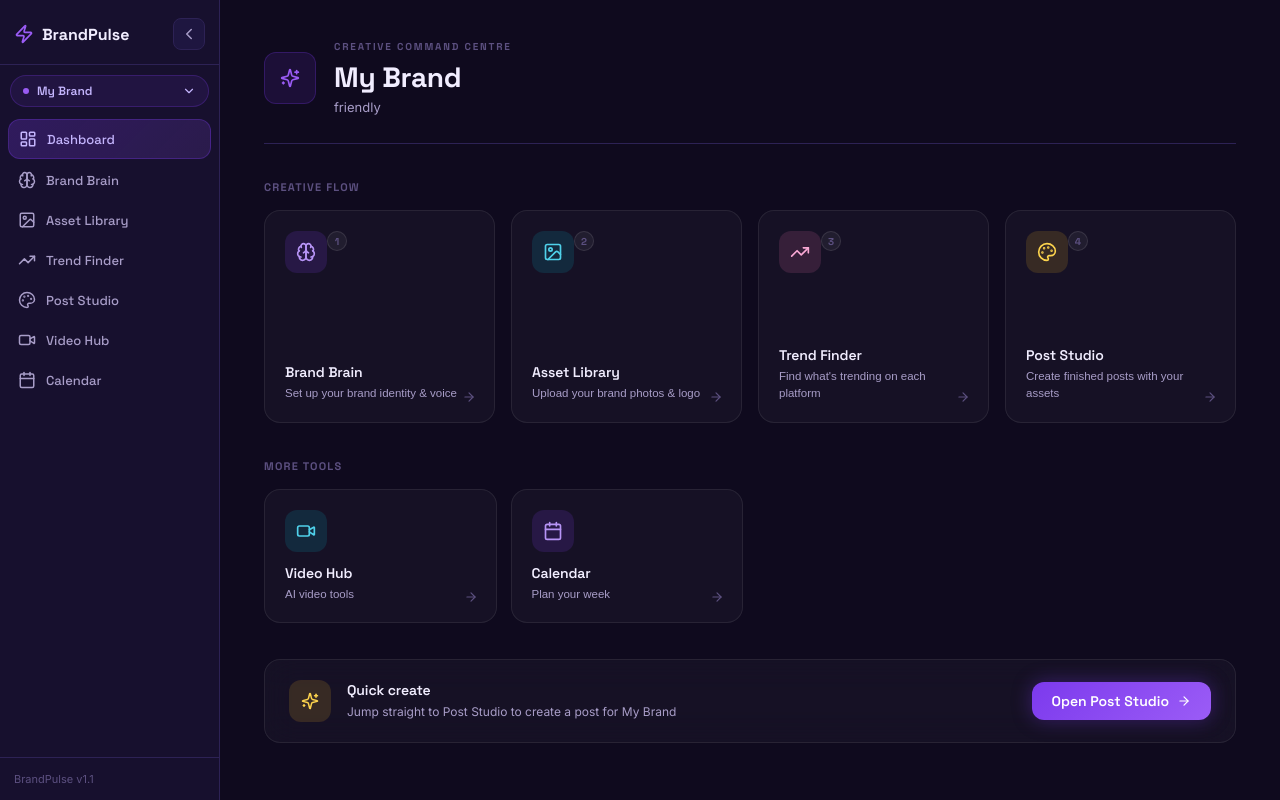
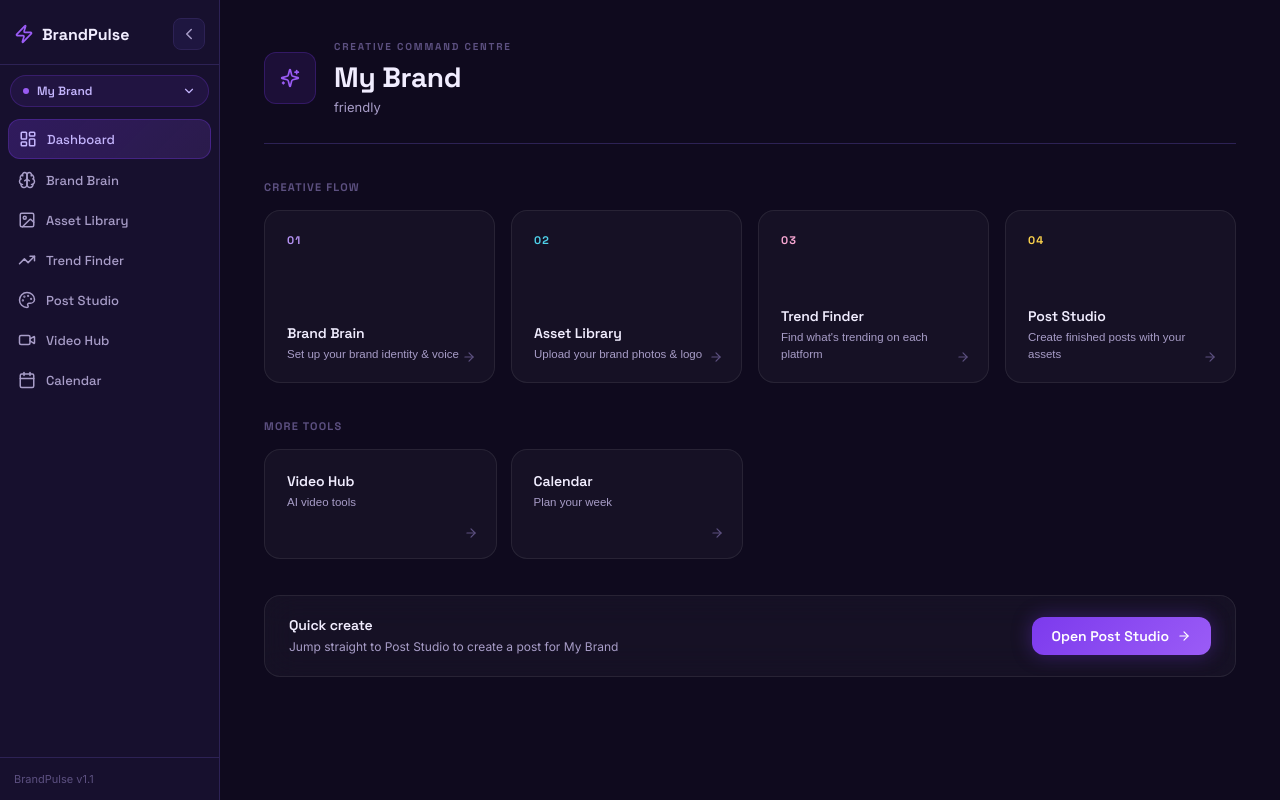
Before and after one commit to soulart2024-ship-it/brandpulse, a React (Vite) app: page / in a window 1280 px wide. Both pictures are taken after typing "Sample123" into the empty fields and a click on the button "Enter BrandPulse". Built offline with nearby package versions, Linux system fonts and the light colour scheme.

Commit message:
Remove icons from Dashboard cards - cleaner minimal look

```diff
--- a/src/pages/Dashboard.css
+++ b/src/pages/Dashboard.css
@@ -65,26 +65,19 @@
   gap: 16px;
 }
 .flow-card {
-  aspect-ratio: 1 / 0.92;
+  aspect-ratio: 1 / 0.75;
   display: flex; flex-direction: column; justify-content: space-between;
-  padding: 20px;
+  padding: 22px 22px 20px 22px;
 }
-.flow-card-top { display: flex; align-items: flex-start; justify-content: space-between; position: relative; z-index: 1; }
 .flow-step-num {
-  font-size: 10px; font-weight: 700; color: var(--text-lo);
-  font-family: 'Space Grotesk', sans-serif;
-  background: rgba(255,255,255,0.05); border: 1px solid rgba(255,255,255,0.1);
-  border-radius: 50%; width: 20px; height: 20px;
-  display: flex; align-items: center; justify-content: center; flex-shrink: 0;
+  font-size: 11px; font-weight: 700; font-family: 'Space Grotesk', sans-serif;
+  letter-spacing: 1px; position: relative; z-index: 1;
 }
-.card-icon {
-  width: 42px; height: 42px; border-radius: 12px;
-  display: flex; align-items: center; justify-content: center; flex-shrink: 0;
-}
-.icon-violet   { background: rgba(124,58,237,0.16); color: #b794f6; }
-.icon-electric { background: rgba(6,182,212,0.14);  color: #4fd1ea; }
-.icon-rose     { background: rgba(244,114,182,0.14); color: #f9a8d4; }
-.icon-gold     { background: rgba(251,191,36,0.14);  color: #fcd34d; }
+.accent-violet .flow-step-num   { color: #b794f6; }
+.accent-electric .flow-step-num { color: #4fd1ea; }
+.accent-rose .flow-step-num      { color: #f9a8d4; }
+.accent-gold .flow-step-num      { color: #fcd34d; }
+.flow-step-num::before { content: '0'; }
 
 .flow-info { position: relative; z-index: 1; }
 .flow-info h3 { font-size: 14px; font-weight: 600; color: var(--text-hi);
@@ -97,7 +90,7 @@
 .more-grid { display: grid; grid-template-columns: repeat(auto-fill, minmax(200px, 1fr)); gap: 14px; }
 .more-card {
   display: flex; flex-direction: column; gap: 12px;
-  padding: 20px; min-height: 128px; justify-content: space-between;
+  padding: 22px; min-height: 110px; justify-content: space-between;
 }
 .more-card .flow-info { flex: 1; }
 
--- a/src/pages/Dashboard.jsx
+++ b/src/pages/Dashboard.jsx
@@ -1,16 +1,16 @@
-import { Brain, Image, TrendingUp, Palette, Video, Calendar, ArrowRight, Sparkles } from 'lucide-react'
+import { ArrowRight, Sparkles } from 'lucide-react'
 import './Dashboard.css'
 
 const FLOW = [
-  { step: 1, id: 'brand',  label: 'Brand Brain',   desc: 'Set up your brand identity & voice',      icon: Brain,      color: 'violet' },
-  { step: 2, id: 'assets', label: 'Asset Library',  desc: 'Upload your brand photos & logo',         icon: Image,      color: 'electric' },
-  { step: 3, id: 'trends', label: 'Trend Finder',   desc: "Find what's trending on each platform",   icon: TrendingUp, color: 'rose' },
-  { step: 4, id: 'studio', label: 'Post Studio',    desc: 'Create finished posts with your assets',  icon: Palette,    color: 'gold' },
+  { step: 1, id: 'brand',  label: 'Brand Brain',   desc: 'Set up your brand identity & voice',     color: 'violet' },
+  { step: 2, id: 'assets', label: 'Asset Library',  desc: 'Upload your brand photos & logo',        color: 'electric' },
+  { step: 3, id: 'trends', label: 'Trend Finder',   desc: "Find what's trending on each platform",  color: 'rose' },
+  { step: 4, id: 'studio', label: 'Post Studio',    desc: 'Create finished posts with your assets', color: 'gold' },
 ]
 
 const MORE = [
-  { id: 'video',    label: 'Video Hub', desc: 'AI video tools', icon: Video,    color: 'electric' },
-  { id: 'calendar', label: 'Calendar',  desc: 'Plan your week',  icon: Calendar, color: 'violet' },
+  { id: 'video',    label: 'Video Hub', desc: 'AI video tools', color: 'electric' },
+  { id: 'calendar', label: 'Calendar',  desc: 'Plan your week',  color: 'violet' },
 ]
 
 export default function Dashboard({ onNavigate, brand }) {
@@ -41,12 +41,9 @@ export default function Dashboard({ onNavigate, brand }) {
       <section className="flow-section animate-slide-up">
         <h2 className="section-title">Creative Flow</h2>
         <div className="flow-grid">
-          {FLOW.map(({ step, id, label, desc, icon: Icon, color }) => (
+          {FLOW.map(({ step, id, label, desc, color }) => (
             <button key={id} className={`glass-card flow-card accent-${color}`} onClick={() => onNavigate(id)}>
-              <div className="flow-card-top">
-                <div className={`card-icon icon-${color}`}><Icon size={20} /></div>
-                <span className="flow-step-num">{step}</span>
-              </div>
+              <span className="flow-step-num">{step}</span>
               <div className="flow-info">
                 <h3>{label}</h3>
                 <p>{desc}</p>
@@ -60,9 +57,8 @@ export default function Dashboard({ onNavigate, brand }) {
       <section className="more-section animate-slide-up">
         <h2 className="section-title">More Tools</h2>
         <div className="more-grid">
-          {MORE.map(({ id, label, desc, icon: Icon, color }) => (
+          {MORE.map(({ id, label, desc, color }) => (
             <button key={id} className={`glass-card more-card accent-${color}`} onClick={() => onNavigate(id)}>
-              <div className={`card-icon icon-${color}`}><Icon size={20} /></div>
               <div className="flow-info"><h3>{label}</h3><p>{desc}</p></div>
               <ArrowRight size={14} className="card-arrow" />
             </button>
@@ -72,7 +68,6 @@ export default function Dashboard({ onNavigate, brand }) {
 
       {brand?.name && (
         <div className="quick-start glass-card accent-gold animate-slide-up">
-          <div className="card-icon icon-gold"><Sparkles size={18} /></div>
           <div className="flow-info">
             <h3>Quick create</h3>
             <p>Jump straight to Post Studio to create a post for {brand.name}</p>
```
Also changed, not shown: src/pages/._Dashboard.jsx (added).
